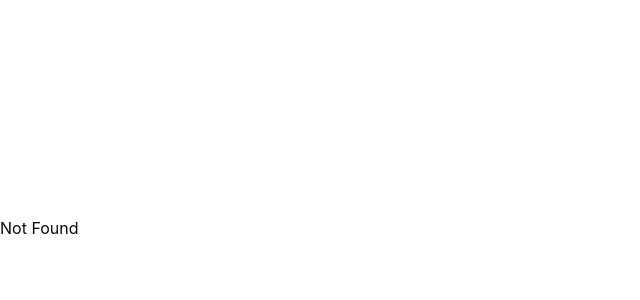
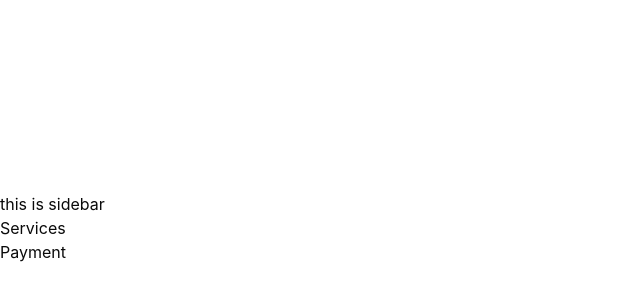
Before and after one commit to darylekarldevera/cubework-client-portal, a React (Vite) app: page /services/payment in a window 1280 px wide. Before the commit this address led to /404. Shown: the part 172-472 px from the top of the page, without its empty margins (0-640 px from the left). Built offline with nearby package versions, Linux system fonts and the light colour scheme.

Commit message:
Add ServicesRoute component for managing services with nested routes

```diff
--- a/routes/RouteIndex.tsx
+++ b/routes/RouteIndex.tsx
@@ -14,6 +14,7 @@ import PrivateRoute from './PrivateRoute';
 import PaymentsRoute from './PaymentsRoute';
 import LeaseProfileRoute from './LeaseProfileRoute';
 import LeaseDocumentsRoutes from './LeaseDocumentsRoute';
+import ServicesRoute from './ServicesRoute';
 
 // Temporary logic for authentication, to be replaced with actual authentication logic
 const isAuthenticated = true;
@@ -55,6 +56,7 @@ const router = createBrowserRouter(
           <Route path="/lease-profile/*" element={<LeaseProfileRoute />} />
           <Route path="/payments/*" element={<PaymentsRoute />} />
           <Route path="/lease-documents/*" element={<LeaseDocumentsRoutes />} />
+          <Route path="/services/*" element={<ServicesRoute />} />
         </Route>
       </Route>
 
--- /dev/null
+++ b/routes/ServicesRoute.tsx
@@ -0,0 +1,18 @@
+import React from 'react'
+import { Navigate, Route } from 'react-router-dom';
+import WrappedRoute from './WrappedRoute';
+import DummyComponent from '../src/components/DummyComponent';
+
+function ServicesRoute() {
+  return (
+    <WrappedRoute>
+      <Route element={<DummyComponent text="Services" />}>
+        <Route index element={<Navigate to="" replace/>} />
+        <Route path="details" element={<DummyComponent text="Service Details" />} />
+        <Route path="payment" element={<DummyComponent text="Payment" />} />
+      </Route>
+    </WrappedRoute>
+  )
+}
+
+export default ServicesRoute
```
